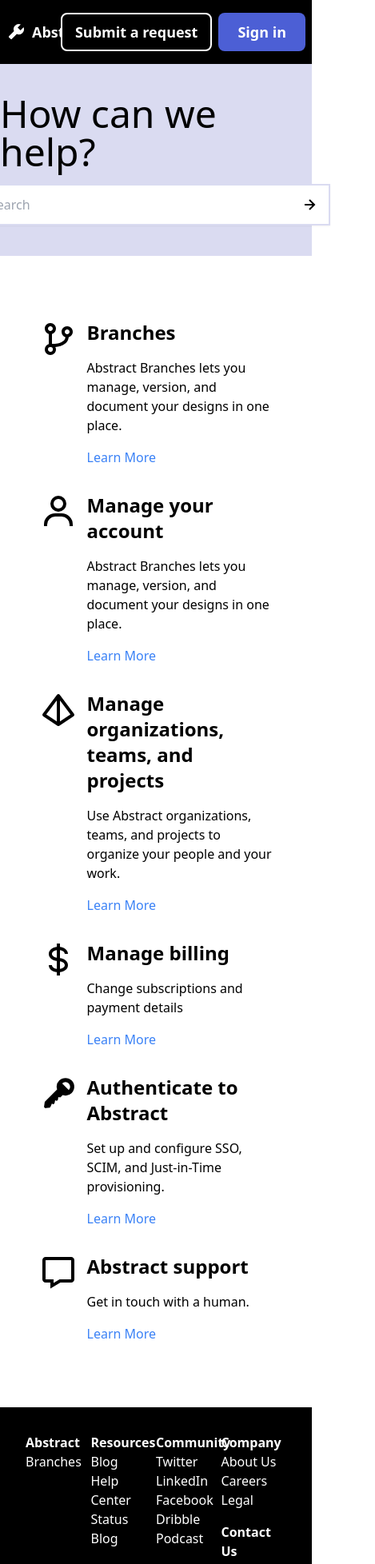
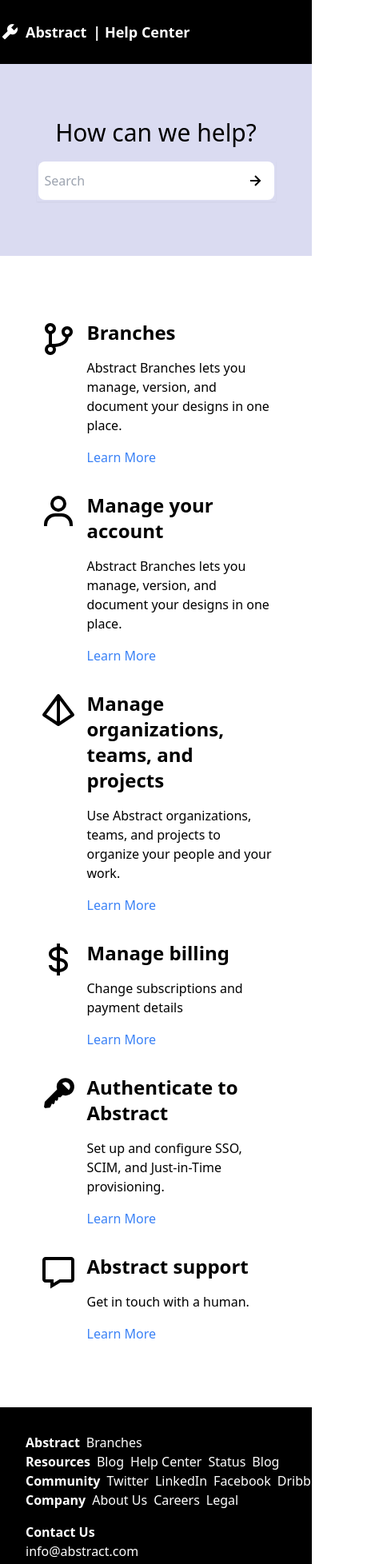
Before and after one commit to OsmanBuyukcerci/Abstract-Help-Center, a React (Vite) app: page / in a window 390 px wide. Shown: the top 1956 px of the page at 80% size, 469 px wide, since content can reach past the window. Built offline with nearby package versions, Linux system fonts and the light colour scheme.

Commit message:
responsive changes

```diff
--- a/src/components/Footer.tsx
+++ b/src/components/Footer.tsx
@@ -1,14 +1,14 @@
 const Footer = () => {
   return (
     <div className="bg-black w-full flex items-center justify-center">
-      <div className="grid grid-cols-4 items-start relative w-full md:w-5/6 p-8  bg-black text-white">
-        <div className="flex flex-col">
+      <div className="flex flex-col lg:grid lg:grid-cols-4 items-start relative w-full md:w-5/6 p-8  bg-black text-white">
+        <div className="flex gap-2 lg:flex-col">
           <span className="font-bold">Abstract</span>
           <a className="font-extralight" href="#">
             Branches
           </a>
         </div>
-        <div className="flex flex-col">
+        <div className="flex gap-2 lg:flex-col">
           <span className="font-bold">Resources</span>
           <a className="font-extralight" href="#">
             Blog
@@ -23,7 +23,7 @@
             Blog
           </a>
         </div>
-        <div className="flex flex-col">
+        <div className="flex gap-2 lg:flex-col">
           <span className="font-bold">Community</span>
           <a className="font-extralight" href="#">
             Twitter
@@ -42,6 +42,7 @@
           </a>
         </div>
         <div className="flex flex-col">
+          <div className="flex gap-2">
             <span className="font-bold">Company</span>
             <a className="font-extralight" href="#">
               About Us
@@ -52,6 +53,7 @@
             <a className="font-extralight" href="#">
               Legal
             </a>
+          </div>
           <p className="mt-4">
             <span className="font-semibold">Contact Us</span>
             <p className="font-extralight">info@abstract.com</p>
--- a/src/components/InputField.tsx
+++ b/src/components/InputField.tsx
@@ -8,12 +8,14 @@
   const [searchInput, setSearchInput] = useState("");
   return (
     <div className="flex flex-col gap-4 lg:gap-8 items-center justify-center w-full h-60 bg-lpurple">
-      <div className="text-5xl lg:text-6xl font-medium">How can we help?</div>
+      <div className="text-3xl sm:text-5xl md:text-6xl font-medium">
+        How can we help?
+      </div>
 
       {/* Input */}
       <div className="flex border-2 border-lpurple shadow-sm">
         <input
-          className="p-2 w-96 sm:w-[30rem] h-12 rounded-l-lg "
+          className="p-2 w-auto sm:w-[30rem] h-12 rounded-l-lg "
           type="search"
           placeholder="Search"
           onChange={(e) => {
--- a/src/components/NavBar.tsx
+++ b/src/components/NavBar.tsx
@@ -3,7 +3,7 @@
     <div className="flex relative items-center w-full h-20 bg-black text-white text-lg font-semibold">
       <a
         href="#"
-        className="flex items-center gap-2 absolute start-2 sm:start-5 lg:start-20"
+        className="flex items-center gap-2 absolute text-center sm:start-5 md:start-5 lg:start-20"
       >
         {/* Logo */}
         <svg
@@ -20,7 +20,7 @@
       </a>
 
       {/* Buttons */}
-      <div className="buttons flex gap-2 lg:gap-4 absolute end-2 sm:end-5 lg:end-20">
+      <div className="buttons invisible sm:visible flex md:gap-2 lg:gap-4 absolute end-2 sm:end-5 lg:end-20">
         <button className="bg-black hover:bg-lpurple hover:text-black border-white border-2 rounded-lg px-4 sm:px-6 py-2">
           Submit a request
         </button>
```
Lines whose indentation alone changed are shown as unchanged.
